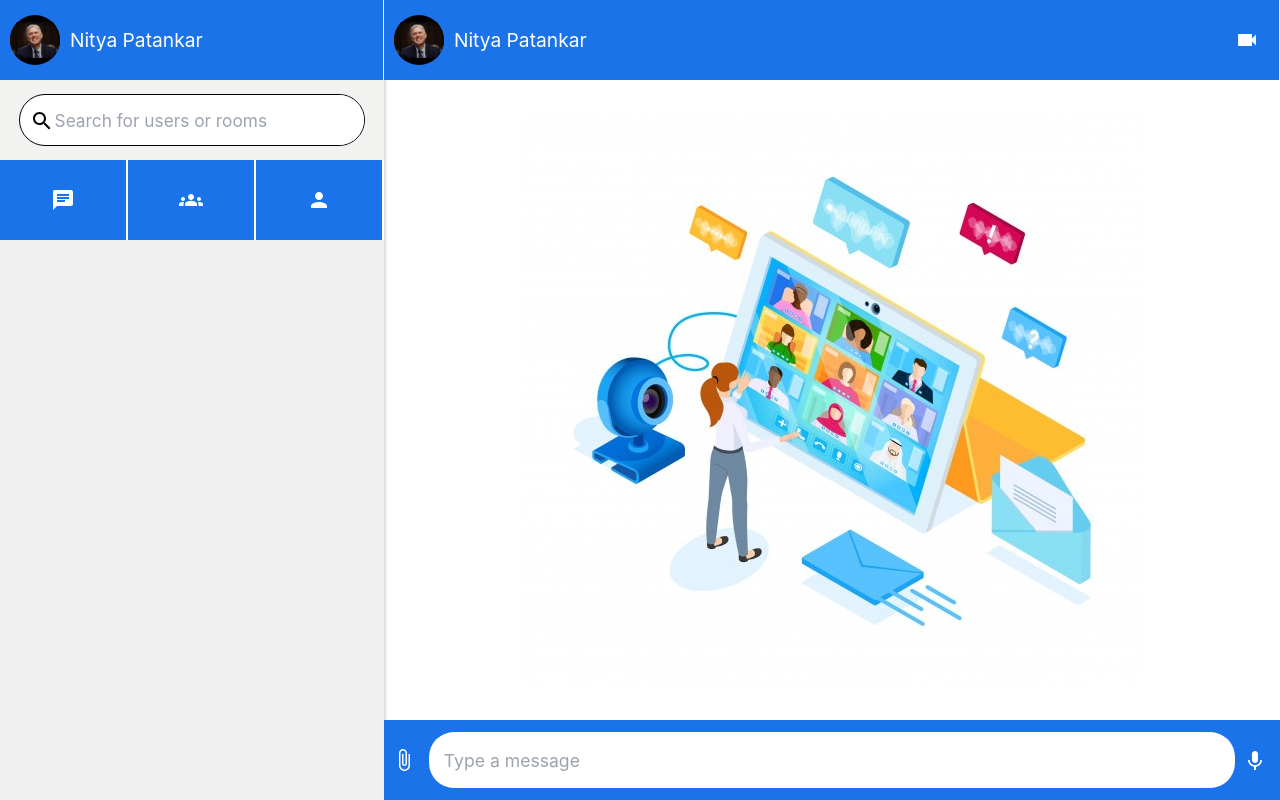
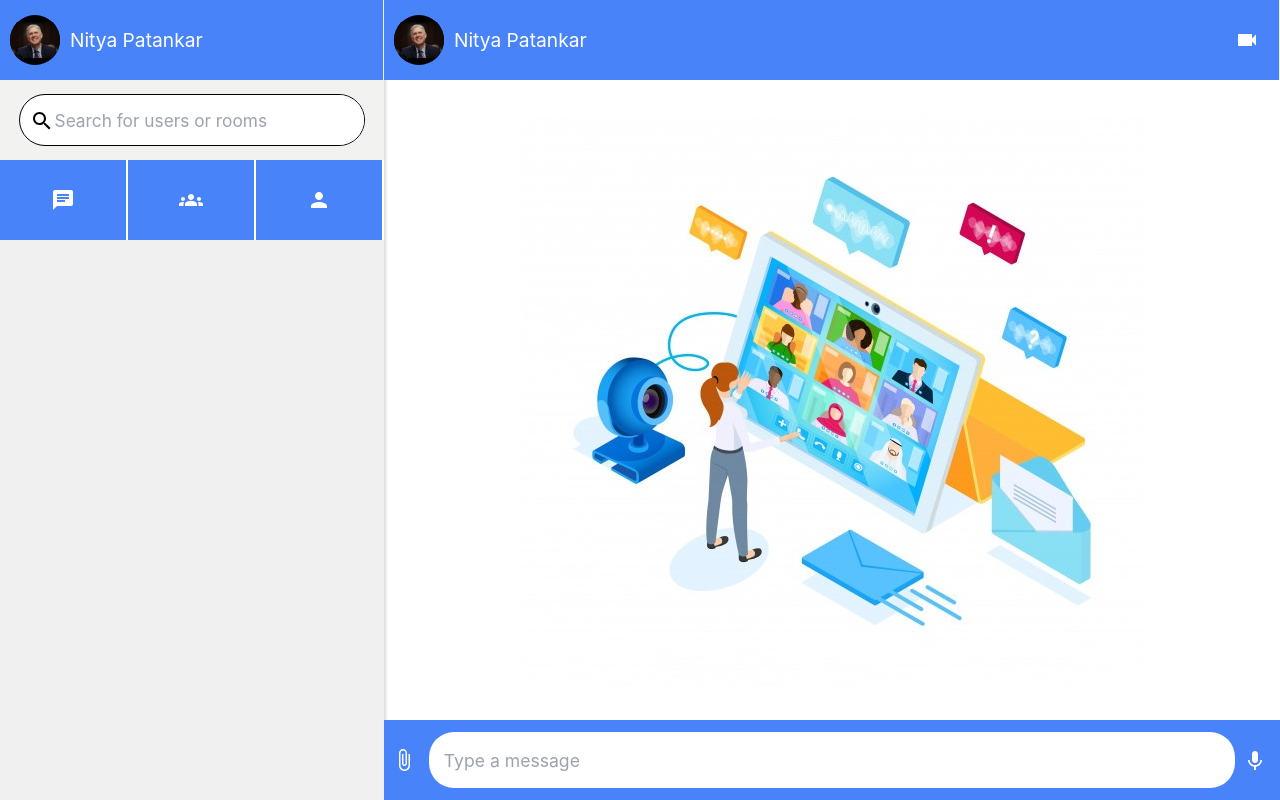
Before and after one commit to Yash621/meta-meet, a Next.js app in the folder frontend/: page /chat in a window 1280 px wide. Built offline with nearby package versions, Linux system fonts and the light colour scheme.

Commit message:
updated titles

```diff
--- a/frontend/pages/auth/[pid].tsx
+++ b/frontend/pages/auth/[pid].tsx
@@ -2,6 +2,7 @@ import React from "react";
 import { useRouter } from "next/router";
 import Login from "../../components/Login/Login";
 import authCSS from "../auth/auth.module.css";
+import Head from "next/head";
 
 function LoginRegister() {
   const router = useRouter();
@@ -9,6 +10,10 @@ function LoginRegister() {
 
   return (
     <div className={authCSS.auth}>
+      <Head>
+        <title>MetaMeet.io</title>
+        <link rel="icon" href="/static/images/logo.png" />
+      </Head>
       {pid == "login" ? (
         <Login authState="Sign In" />
       ) : (
--- a/frontend/pages/chat/chatPage.module.css
+++ b/frontend/pages/chat/chatPage.module.css
@@ -33,7 +33,7 @@
   display: flex;
   align-items: center;
   justify-content: space-between;
-  background-color: #1a73e8;
+  background-color: #4883f9;
   color: white;
   border-right: 1px solid #f0f0f0;
   /* box-shadow: rgba(0, 0, 0, 0.15) 1.95px 1.95px 2.6px; */
@@ -63,7 +63,7 @@
   justify-content: center;
 }
 .OptionsIconContainer {
-  background-color: #1a73e8;
+  background-color: #4883f9;
   width: 100%;
   height: 10%;
   display: flex;
@@ -85,7 +85,7 @@
   align-items: center;
 }
 .chatInputContainer {
-  background-color: #1b73e9;
+  background-color: #4883f9;
   width: 100%;
   height: 10%;
   display: flex;
--- a/frontend/pages/chat/index.tsx
+++ b/frontend/pages/chat/index.tsx
@@ -11,10 +11,15 @@ import KeyboardVoiceIcon from "@mui/icons-material/KeyboardVoice";
 import AttachFileIcon from "@mui/icons-material/AttachFile";
 import profilePhoto from "../../public/static/images/profile-photo.jpeg";
 import ChatIcon from "@mui/icons-material/Chat";
+import Head from "next/head";
 
 function index() {
   return (
     <div className={chatPageCSS.container}>
+      <Head>
+        <title>MetaMeet.io</title>
+        <link rel="icon" href="/static/images/logo.png" />
+      </Head>
       <div className={chatPageCSS.contactContainer}>
         <div className={chatPageCSS.headerContainer}>
           <div className={chatPageCSS.profileOverviewContainer}>
```
